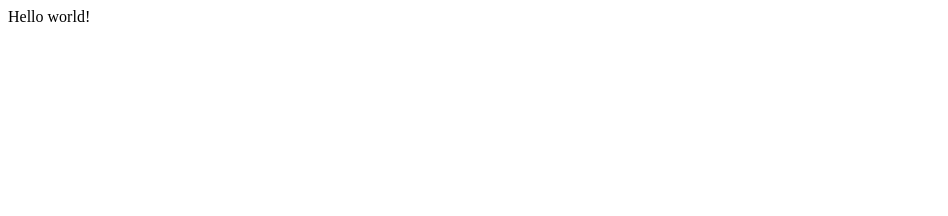
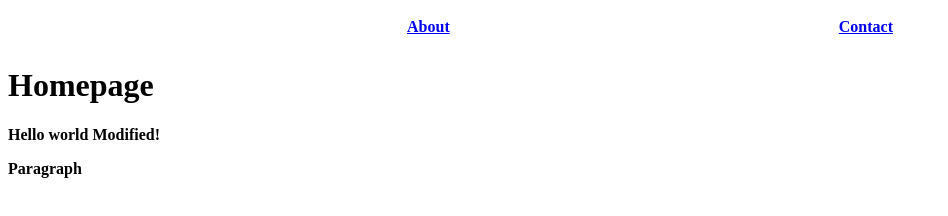
Before and after one commit to StealthWorm/gatsby-starter, a Gatsby site: page / in a window 1280 px wide. Shown: the whole page, without its empty margins (0-948 px from the left). Built offline with nearby package versions, Linux system fonts and the light colour scheme; Gatsby itself is replaced by a stand-in of ours.

Commit message:
feat: first commit Gatsby demo

```diff
--- /dev/null
+++ b/src/components/header.js
@@ -0,0 +1,5 @@
+import React from 'react';
+
+export default function Header({ title }) {
+  return <h1>{title}</h1>;
+}
--- a/src/pages/index.js
+++ b/src/pages/index.js
@@ -1,5 +1,26 @@
-import * as React from "react"
+import * as React from 'react';
+import Header from '../components/header';
+import { Link } from 'gatsby';
 
 export default function Home() {
-  return <div>Hello world!</div>
+  return (
+    <div style={{ fontWeight: 'bold' }}>
+      <div
+        style={{
+          display: 'flex',
+          justifyContent: 'space-evenly',
+          width: '100%',
+          margin: 'auto',
+          padding: '10px',
+        }}
+      >
+        <Link to="/about">About</Link>
+        <Link to="/contact">Contact</Link>
+      </div>
+
+      <Header title="Homepage" />
+      <div>Hello world Modified!</div>
+      <p>Paragraph</p>
+    </div>
+  );
 }
```
Also changed, not shown: src/pages/about.js (added, +15 -0 lines), src/pages/contact.js (added, +19 -0 lines).
